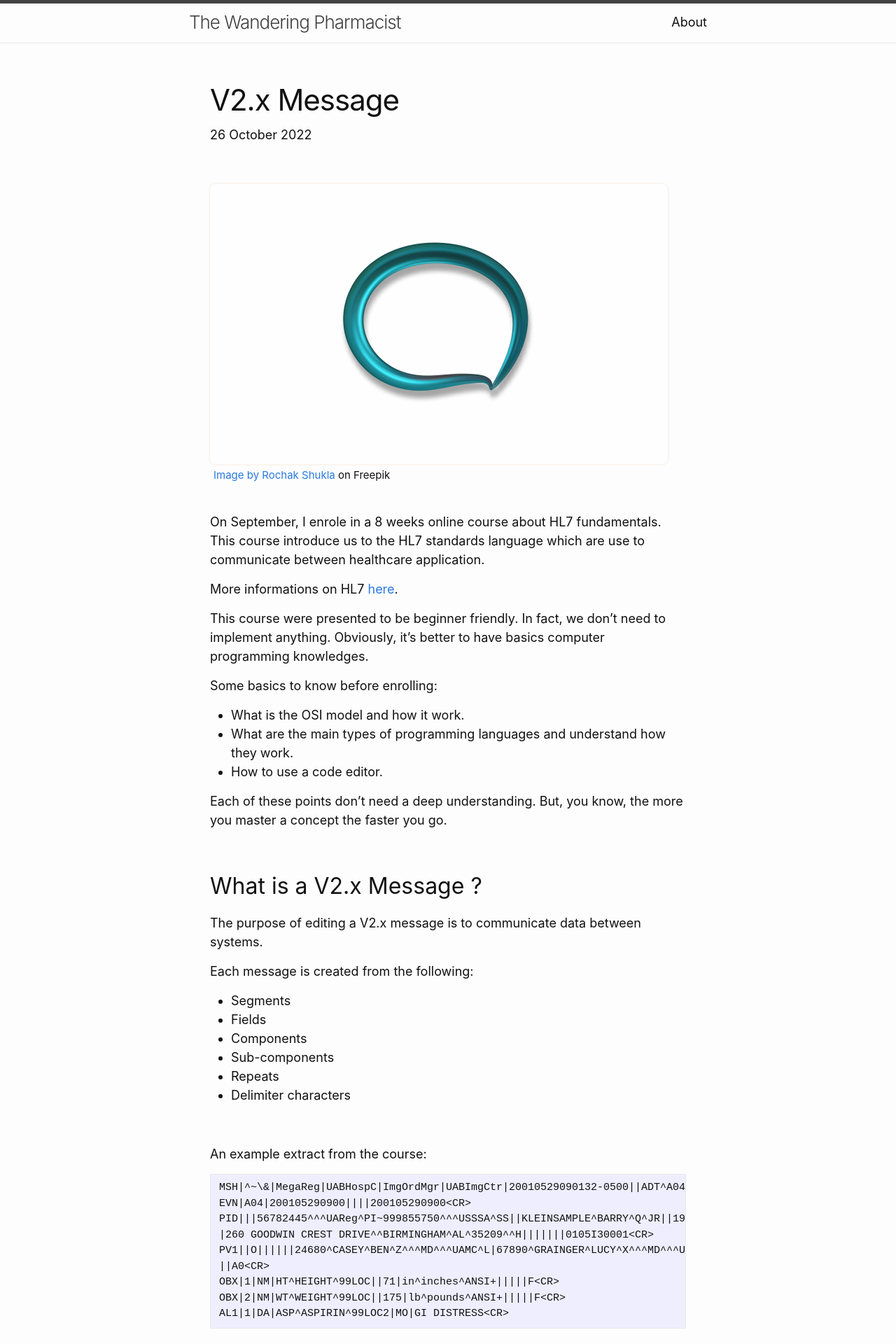
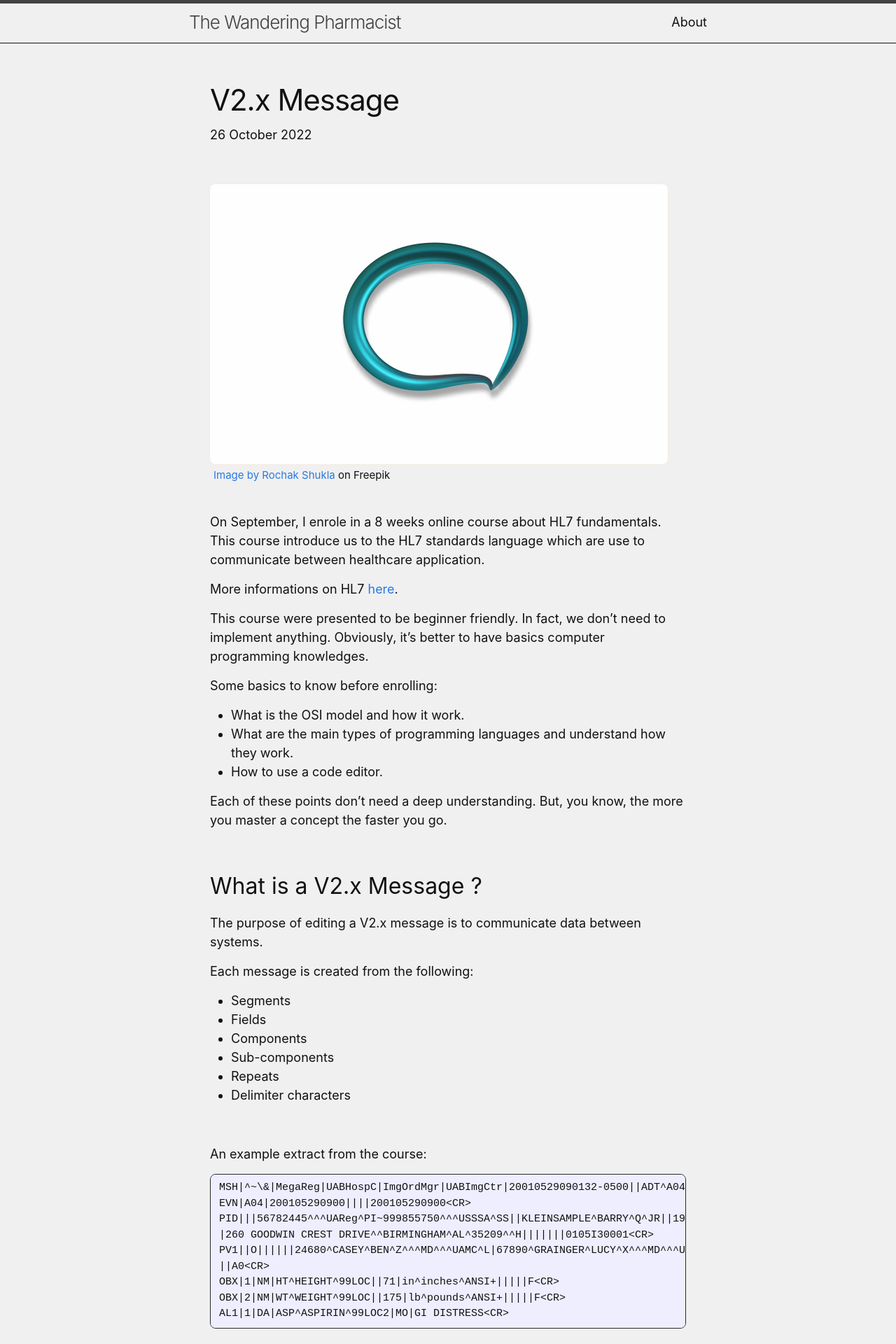
Before and after one commit to CMagnac/CMagnac-first-blog, a Jekyll site: the page built from _posts/2022-10-26-v2x-message.md, in a window 1280 px wide. Shown: the top 1920 px of the page at 70% size. Built offline with Jekyll 4.4.1, drawn with Linux system fonts in a browser that asks for light colours.

Commit message:
Set new background color for body,header,footer; set header and footer border line color, set table and blockquote border line color, set pre border radius

```diff
--- a/assets/css/main.css
+++ b/assets/css/main.css
@@ -2,7 +2,7 @@
 body, h1, h2, h3, h4, h5, h6, p, blockquote, pre, hr, dl, dd, ol, ul, figure { margin: 0; padding: 0; }
 
 /** Basic styling */
-body { font: 400 18px/1.5 -apple-system, BlinkMacSystemFont, "Segoe UI", Roboto, Helvetica, Arial, sans-serif, "Apple Color Emoji", "Segoe UI Emoji", "Segoe UI Symbol"; color: #111; background-color:#fdfdfd; -webkit-text-size-adjust: 100%; -webkit-font-feature-settings: "kern" 1; -moz-font-feature-settings: "kern" 1; -o-font-feature-settings: "kern" 1; font-feature-settings: "kern" 1; font-kerning: normal; display: flex; min-height: 100vh; flex-direction: column; }
+body { font: 400 18px/1.5 -apple-system, BlinkMacSystemFont, "Segoe UI", Roboto, Helvetica, Arial, sans-serif, "Apple Color Emoji", "Segoe UI Emoji", "Segoe UI Symbol"; color: #111; background-color:#F0F0F0; -webkit-text-size-adjust: 100%; -webkit-font-feature-settings: "kern" 1; -moz-font-feature-settings: "kern" 1; -o-font-feature-settings: "kern" 1; font-feature-settings: "kern" 1; font-kerning: normal; display: flex; min-height: 100vh; flex-direction: column; }
 
 /** Set `margin-bottom` to maintain vertical rhythm */
 h1, h2, h3, h4, h5, h6, p, blockquote, pre, ul, ol, dl, figure, .highlight { margin-bottom: 15px; }
@@ -43,7 +43,7 @@ blockquote { color: #828282; border-left: 4px solid #e8e8e8; padding-left: 15px;
 blockquote > :last-child { margin-bottom: 0; }
 
 /** Code formatting */
-pre, code { font-size: 15px; border: 1px solid #e8e8e8; border-radius: 3px; background-color: #eef; }
+pre, code { font-size: 15px; border: 1px solid #292929; border-radius: 8px; background-color: #eef; }
 
 code { padding: 1px 5px; }
 
@@ -65,18 +65,18 @@ pre > code { border: 0; padding-right: 0; padding-left: 0; }
 .social-media-list li + li { padding-top: 5px; }
 
 /** Tables */
-table { margin-bottom: 30px; width: 100%; text-align: left; color: #3f3f3f; border-collapse: collapse; border: 1px solid #e8e8e8; }
+table { margin-bottom: 30px; width: 100%; text-align: left; color: #3f3f3f; border-collapse: collapse; border: 1px solid #121212; }
 
 table tr:nth-child(even) { background-color: #f7f7f7; }
 
 table th, table td { padding: 10px 15px; }
 
-table th { background-color: #f0f0f0; border: 1px solid #dedede; border-bottom-color: #c9c9c9; }
+table th { background-color: #f0f0f0; border: 1px solid #121212; border-bottom-color: #c9c9c9; }
 
-table td { border: 1px solid #e8e8e8; }
+table td { border: 1px solid #121212; }
 
 /** Site header */
-.site-header { border-top: 5px solid #424242; border-bottom: 1px solid #e8e8e8; min-height: 55.95px; position: relative; }
+.site-header { border-top: 5px solid #424242; border-bottom: 1px solid #121212; min-height: 55.95px; position: relative; }
 
 .site-title { font-size: 26px; font-weight: 300; line-height: 54px; letter-spacing: -1px; margin-bottom: 0; float: left; }
 
@@ -92,16 +92,16 @@ table td { border: 1px solid #e8e8e8; }
 
 .site-nav .page-link:not(:last-child) { margin-right: 20px; }
 
-@media screen and (max-width: 600px) { .site-nav { position: absolute; top: 9px; right: 15px; background-color: #fdfdfd; border: 1px solid #e8e8e8; border-radius: 5px; text-align: right; } .site-nav label[for="nav-trigger"] { display: block; float: right; width: 36px; height: 36px; z-index: 2; cursor: pointer; } .site-nav .menu-icon { display: block; float: right; width: 36px; height: 26px; line-height: 0; padding-top: 10px; text-align: center; } .site-nav .menu-icon > svg { fill: #424242; } .site-nav input ~ .trigger { clear: both; display: none; } .site-nav input:checked ~ .trigger { display: block; padding-bottom: 5px; } .site-nav .page-link { display: block; padding: 5px 10px; margin-left: 20px; } .site-nav .page-link:not(:last-child) { margin-right: 0; } }
+@media screen and (max-width: 600px) { .site-nav { position: absolute; top: 9px; right: 15px; background-color: #F0F0F0; border: 1px solid #121212; border-radius: 5px; text-align: right; } .site-nav label[for="nav-trigger"] { display: block; float: right; width: 36px; height: 36px; z-index: 2; cursor: pointer; } .site-nav .menu-icon { display: block; float: right; width: 36px; height: 26px; line-height: 0; padding-top: 10px; text-align: center; } .site-nav .menu-icon > svg { fill: #424242; } .site-nav input ~ .trigger { clear: both; display: none; } .site-nav input:checked ~ .trigger { display: block; padding-bottom: 5px; } .site-nav .page-link { display: block; padding: 5px 10px; margin-left: 20px; } .site-nav .page-link:not(:last-child) { margin-right: 0; } }
 
 /** Site footer */
-.site-footer { border-top: 1px solid #e8e8e8; padding: 30px 0; }
+.site-footer { border-top: 1px solid #121212; padding: 30px 0; }
 
 .footer-heading { font-size: 18px; margin-bottom: 15px; }
 
 .contact-list, .social-media-list { list-style: none; margin-left: 0; }
 
-.footer-col-wrapper { font-size: 15px; color: #828282; margin-left: -15px; }
+.footer-col-wrapper { font-size: 15px; color: #F0F0F0; margin-left: -15px; }
 
 .footer-col { float: left; margin-bottom: 15px; padding-left: 15px; }
 
@@ -128,6 +128,7 @@ table td { border: 1px solid #e8e8e8; }
 
 .post-meta { font-size: 14px; color: #828282; }
 
+/* .post-link { display: block; font-size: 24px; } */
 .post-link { display: inline-block; font-size: 20px; }
 
 .post-link-date {display: inline-block; font-size: 18px;}
```
